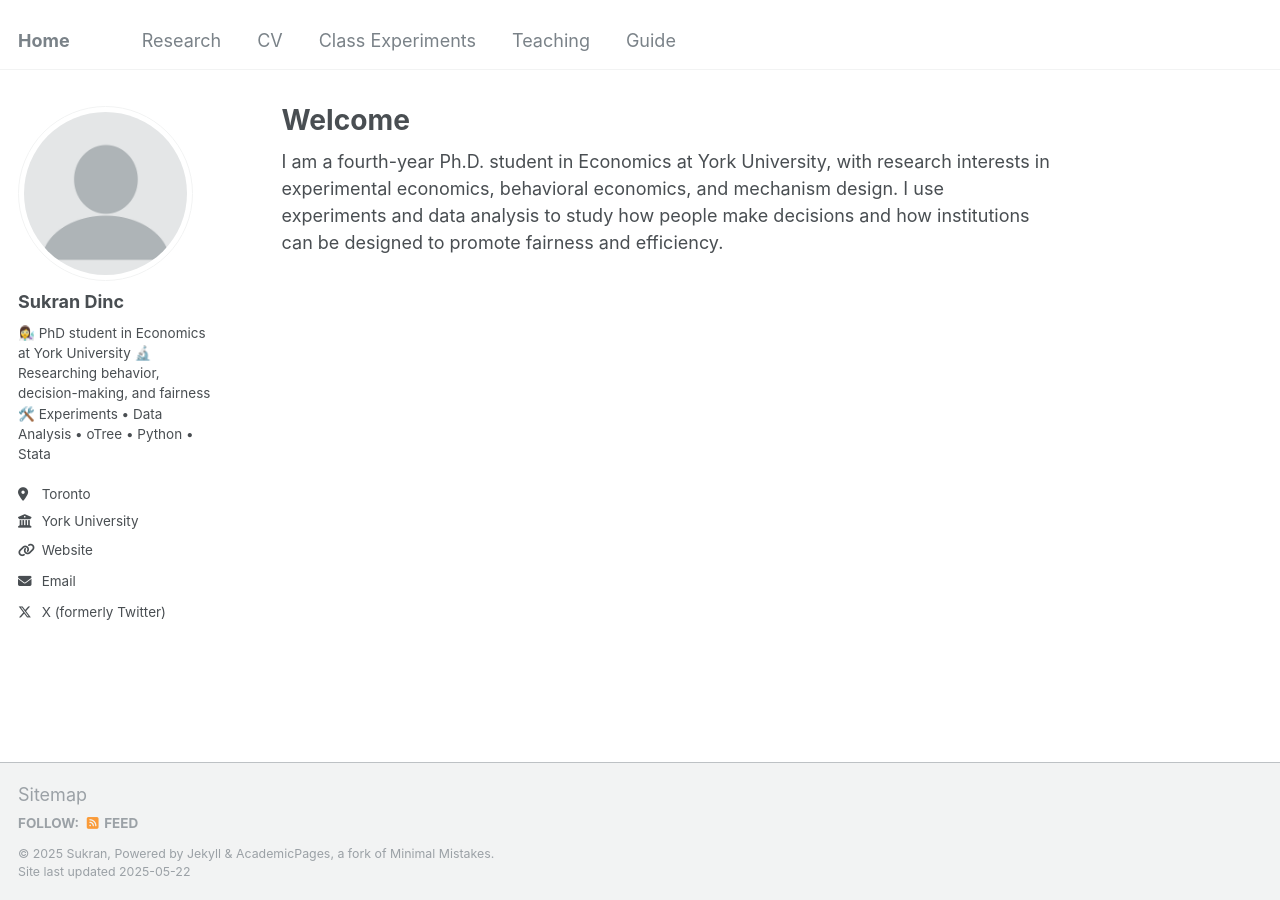
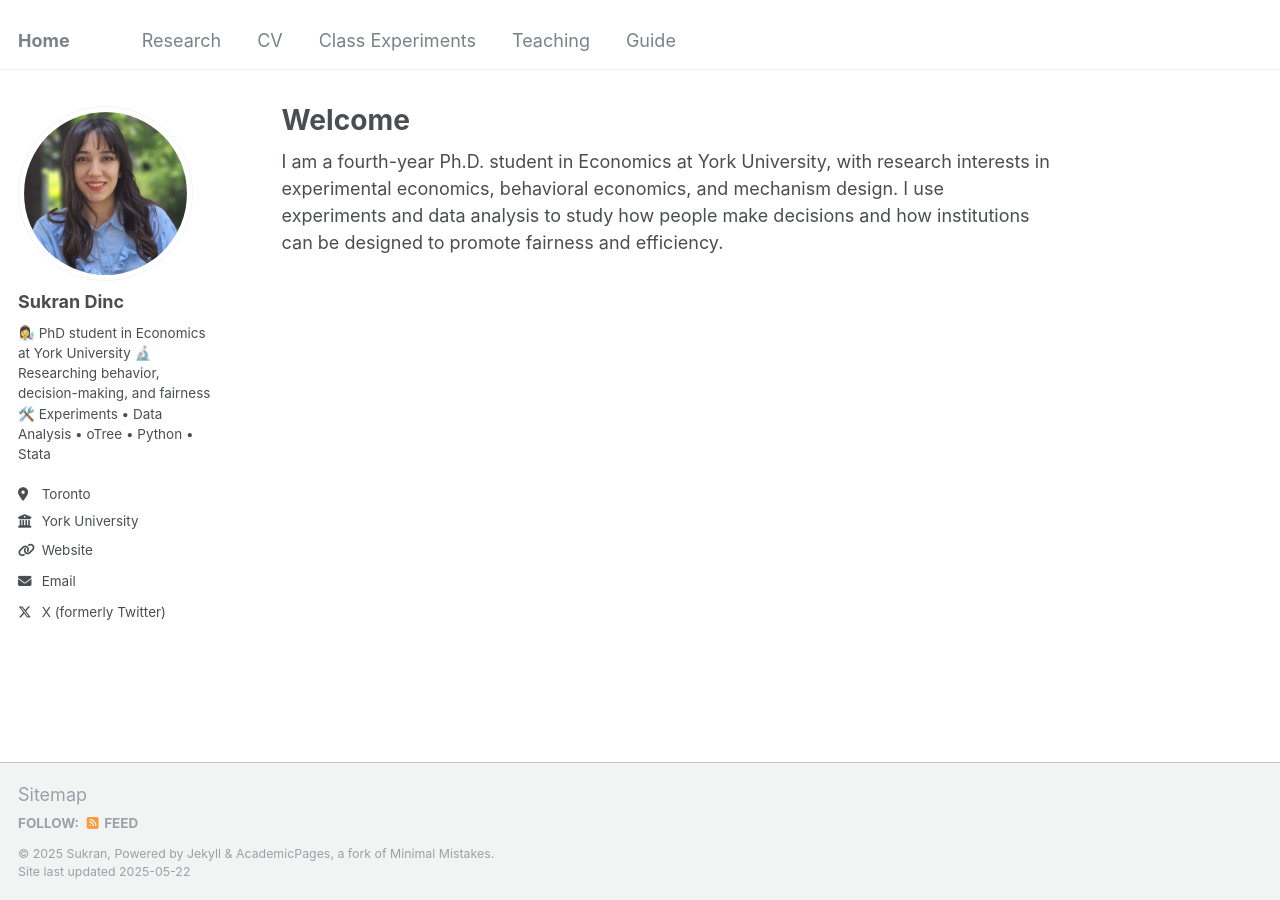
Before and after one commit to sukrandinc/sukrandinc.github.io, a Jekyll site: the page built from _pages/about.md, in a window 1280 px wide. Built offline with Jekyll 4.4.1, drawn with Linux system fonts in a browser that asks for light colours.

Commit message:
Update _config.yml

```diff
--- a/_config.yml
+++ b/_config.yml
@@ -21,7 +21,7 @@ repository               : "academicpages/academicpages.github.io"
 #               Additional customization can be done by editing /_includes/author-profile.html
 author:
   # Biographic information
-  avatar           : "profile.png"
+  avatar           : "sukran_photo.jpeg"
   name             : "Sukran Dinc"
   pronouns         : # example: "she/her"
   bio              : "👩‍🔬 PhD student in Economics at York University
```
